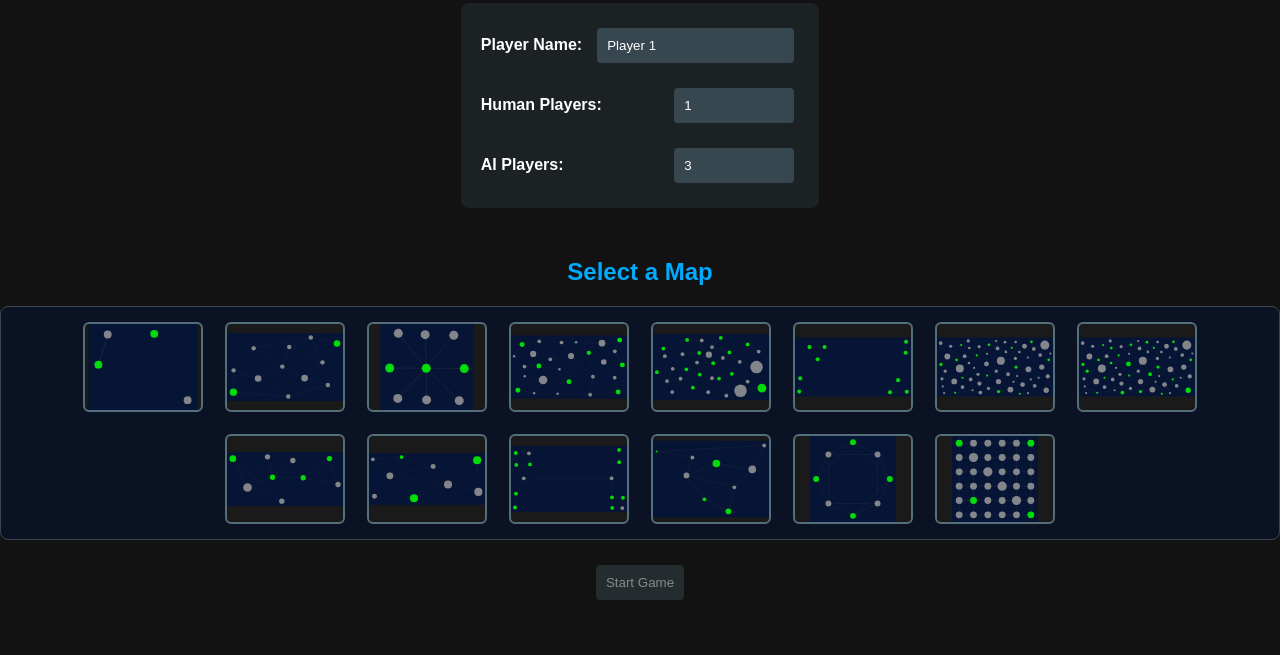
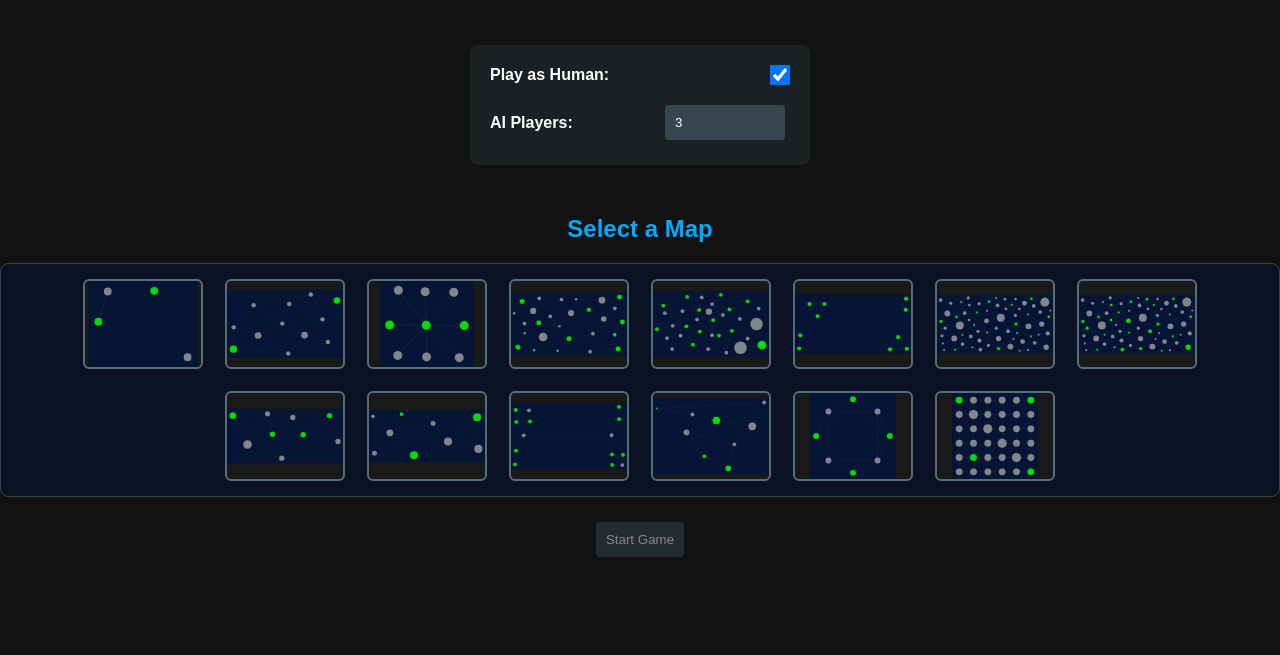
Before and after one commit to Jakub-Domogala/Cosmo-Colony, a website built with Vite: page index.html in a window 1280 px wide. Shown: the part 145-800 px from the top of the page. Built offline with nearby package versions, Linux system fonts and the light colour scheme.

Commit message:
Remove player name field and convert human players to toggle
Changes:
- Remove unused 'Player Name' input field from start screen
- Replace 'Human Players' number input (0-1) with checkbox toggle
- Update CSS for checkbox sizing
- Update all player count validation to use checkbox.checked state
- Simplify config section with cleaner UI

Result: Cleaner start screen with fewer unused inputs

```diff
--- a/index.html
+++ b/index.html
@@ -11,12 +11,8 @@
             <h1>Cosmo Colony!</h1>
             <div class="config-section">
                 <div class="config-row">
-                    <label for="playerName">Player Name:</label>
-                    <input type="text" id="playerName" value="Player 1" />
-                </div>
-                <div class="config-row">
-                    <label for="humanPlayers">Human Players:</label>
-                    <input type="number" id="humanPlayers" value="1" min="0" max="1" />
+                    <label for="humanPlayersToggle">Play as Human:</label>
+                    <input type="checkbox" id="humanPlayersToggle" checked />
                 </div>
                 <div class="config-row">
                     <label for="aiPlayers">AI Players:</label>
--- a/main.js
+++ b/main.js
@@ -28,7 +28,7 @@ function showValidationError(message) {
 }
 
 function validatePlayerCounts() {
-  const humanCount = parseInt(document.getElementById("humanPlayers").value) || 0;
+  const humanCount = document.getElementById("humanPlayersToggle").checked ? 1 : 0;
   const aiCount = parseInt(document.getElementById("aiPlayers").value) || 0;
   const total = humanCount + aiCount;
 
@@ -209,7 +209,7 @@ function startGame() {
     return;
   }
 
-  const humanCount = parseInt(document.getElementById("humanPlayers").value) || 0;
+  const humanCount = document.getElementById("humanPlayersToggle").checked ? 1 : 0;
   const aiCount = parseInt(document.getElementById("aiPlayers").value) || 0;
 
   if (!validatePlayerCounts()) {
@@ -273,7 +273,7 @@ document.addEventListener("DOMContentLoaded", () => {
   initializeMapPicker();
 
   // Add event listeners for player count validation
-  document.getElementById("humanPlayers").addEventListener("change", updateStartButtonState);
+  document.getElementById("humanPlayersToggle").addEventListener("change", updateStartButtonState);
   document.getElementById("aiPlayers").addEventListener("change", updateStartButtonState);
 });
 
--- a/style.css
+++ b/style.css
@@ -92,8 +92,16 @@ button:disabled {
     font-weight: bold;
 }
 
-.config-row input {
+.config-row input[type="number"],
+.config-row input[type="text"] {
     flex: 0 0 100px;
+}
+
+.config-row input[type="checkbox"] {
+    flex: 0 0 auto;
+    width: 20px;
+    height: 20px;
+    cursor: pointer;
 }
 
 .validation-error {
```
